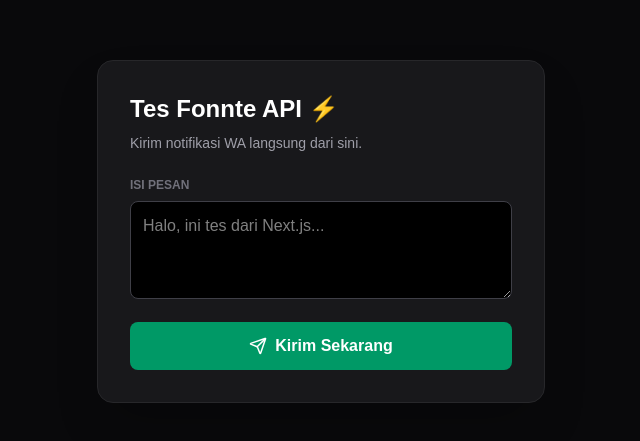
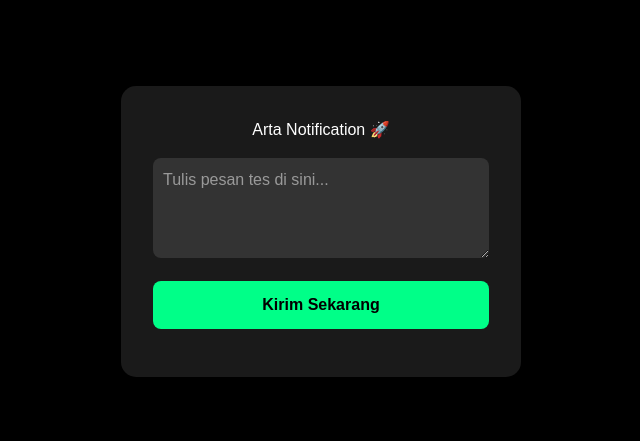
Before and after one commit to AnggaZay/arta-notification, a Next.js app: page / in a window 1280 px wide. Shown: the part 169-610 px from the top of the page, without its empty margins (319-959 px from the left). Built offline with nearby package versions, Linux system fonts and the light colour scheme.

Commit message:
Fix API path and structure

```diff
--- a/app/api/route.ts
+++ b/app/api/route.ts
@@ -1,23 +1,18 @@
 import { NextResponse } from 'next/server';
-export const dynamic = 'force-dynamic';
+
 export async function POST(request: Request) {
   try {
     const body = await request.json();
-    const { message } = body; // Kita bikin simpel dulu, terima 'message' aja
+    const { message } = body;
 
-    // --- CONFIG FONNTE ---
-    // GANTI 'TOKEN_FONNTE_KAMU' DENGAN TOKEN YANG KAMU COPY TADI
+    // Data Fonnte lu yang tadi
     const token = 'fNbbV7sEdM81EWv44hMi';
-
-    // GANTI DENGAN NOMOR TUJUAN (NOMOR WA KAMU SENDIRI BUAT TES)
-    // Format: 08xx atau 628xx
     const target = '087794274408';
 
     const formData = new FormData();
     formData.append('target', target);
     formData.append('message', message);
 
-    // --- TEMBAK KE FONNTE ---
     const response = await fetch('https://api.fonnte.com/send', {
       method: 'POST',
       headers: {
@@ -29,14 +24,12 @@
     const result = await response.json();
 
     if (!result.status) {
-        console.error("Fonnte Gagal:", result);
-        return NextResponse.json({ success: false, error: result.reason }, { status: 500 });
+      return NextResponse.json({ success: false, log: result.reason }, { status: 400 });
     }
 
-    return NextResponse.json({ success: true, data: result });
+    return NextResponse.json({ success: true });
 
-  } catch (error) {
-    console.error("Server Error:", error);
-    return NextResponse.json({ success: false, message: "Internal Server Error" }, { status: 500 });
+  } catch (error: any) {
+    return NextResponse.json({ success: false, log: error.message }, { status: 500 });
   }
 }
--- a/app/page.tsx
+++ b/app/page.tsx
@@ -1,76 +1,52 @@
 'use client';
-
 import { useState } from 'react';
-import { Send, Loader2 } from 'lucide-react';
 
 export default function Home() {
-  const [loading, setLoading] = useState(false);
+  const [pesan, setPesan] = useState('');
   const [status, setStatus] = useState('');
 
-  const kirimPesan = async (e: React.FormEvent<HTMLFormElement>) => {
-    e.preventDefault();
-    setLoading(true);
-    setStatus('');
-
-    const form = e.currentTarget;
-    const pesanInput = form.elements.namedItem('pesan') as HTMLInputElement;
-    const isiPesan = pesanInput.value;
+  const kirimWA = async () => {
+    if (!pesan) return alert("Isi pesannya dulu, Bos!");
+    setStatus('⌛ Mengirim...');
 
     try {
       const res = await fetch('/api/send-wa', {
         method: 'POST',
         headers: { 'Content-Type': 'application/json' },
-        body: JSON.stringify({ message: isiPesan }),
+        body: JSON.stringify({ message: pesan }),
       });
 
-      const json = await res.json();
+      const data = await res.json();
 
-      if (json.success) {
-        setStatus('✅ Berhasil! Cek WA kamu.');
-        pesanInput.value = ''; // Reset form
+      if (data.success) {
+        setStatus('✅ Notif WA Berhasil Masuk!');
+        setPesan('');
       } else {
-        setStatus('❌ Gagal: ' + json.error);
+        setStatus('❌ Gagal: ' + data.log);
       }
     } catch (err) {
-      setStatus('❌ Error sistem.');
-    } finally {
-      setLoading(false);
+      setStatus('❌ Error Koneksi ke API');
     }
   };
 
   return (
-    <div className="min-h-screen bg-zinc-950 flex items-center justify-center text-white p-4">
-      <div className="w-full max-w-md bg-zinc-900 border border-zinc-800 p-8 rounded-2xl shadow-2xl">
-        <h1 className="text-2xl font-bold mb-2">Tes Fonnte API ⚡</h1>
-        <p className="text-zinc-400 mb-6 text-sm">Kirim notifikasi WA langsung dari sini.</p>
-
-        <form onSubmit={kirimPesan} className="space-y-4">
-          <div>
-            <label className="block text-xs font-bold text-zinc-500 uppercase mb-2">Isi Pesan</label>
-            <textarea
-              name="pesan"
-              required
-              rows={3}
-              placeholder="Halo, ini tes dari Next.js..."
-              className="w-full bg-black border border-zinc-700 rounded-lg p-3 text-white focus:outline-none focus:ring-2 focus:ring-emerald-500"
-            ></textarea>
-          </div>
-
-          <button
-            disabled={loading}
-            className="w-full py-3 bg-emerald-600 hover:bg-emerald-500 text-white rounded-lg font-bold flex items-center justify-center gap-2 transition-all disabled:opacity-50"
-          >
-            {loading ? <Loader2 className="animate-spin" /> : <Send size={18} />}
-            {loading ? 'Mengirim...' : 'Kirim Sekarang'}
-          </button>
-        </form>
-
-        {status && (
-          <div className="mt-6 p-3 bg-zinc-800 rounded-lg text-center text-sm font-medium">
-            {status}
-          </div>
-        )}
+    <main style={{ backgroundColor: '#000', color: '#fff', minHeight: '100vh', display: 'flex', justifyContent: 'center', alignItems: 'center', fontFamily: 'sans-serif' }}>
+      <div style={{ backgroundColor: '#1a1a1a', padding: '2rem', borderRadius: '15px', width: '100%', maxWidth: '400px', textAlign: 'center' }}>
+        <h2 style={{ marginBottom: '1rem' }}>Arta Notification 🚀</h2>
+        <textarea
+          placeholder="Tulis pesan tes di sini..."
+          value={pesan}
+          onChange={(e) => setPesan(e.target.value)}
+          style={{ width: '100%', height: '100px', padding: '10px', borderRadius: '8px', border: 'none', marginBottom: '1rem', backgroundColor: '#333', color: '#fff' }}
+        />
+        <button
+          onClick={kirimWA}
+          style={{ width: '100%', padding: '12px', borderRadius: '8px', border: 'none', backgroundColor: '#00ff88', color: '#000', fontWeight: 'bold', cursor: 'pointer' }}
+        >
+          Kirim Sekarang
+        </button>
+        <p style={{ marginTop: '1rem', fontSize: '0.9rem', color: status.includes('✅') ? '#00ff88' : '#ff4444' }}>{status}</p>
       </div>
-    </div>
+    </main>
   );
 }
```
